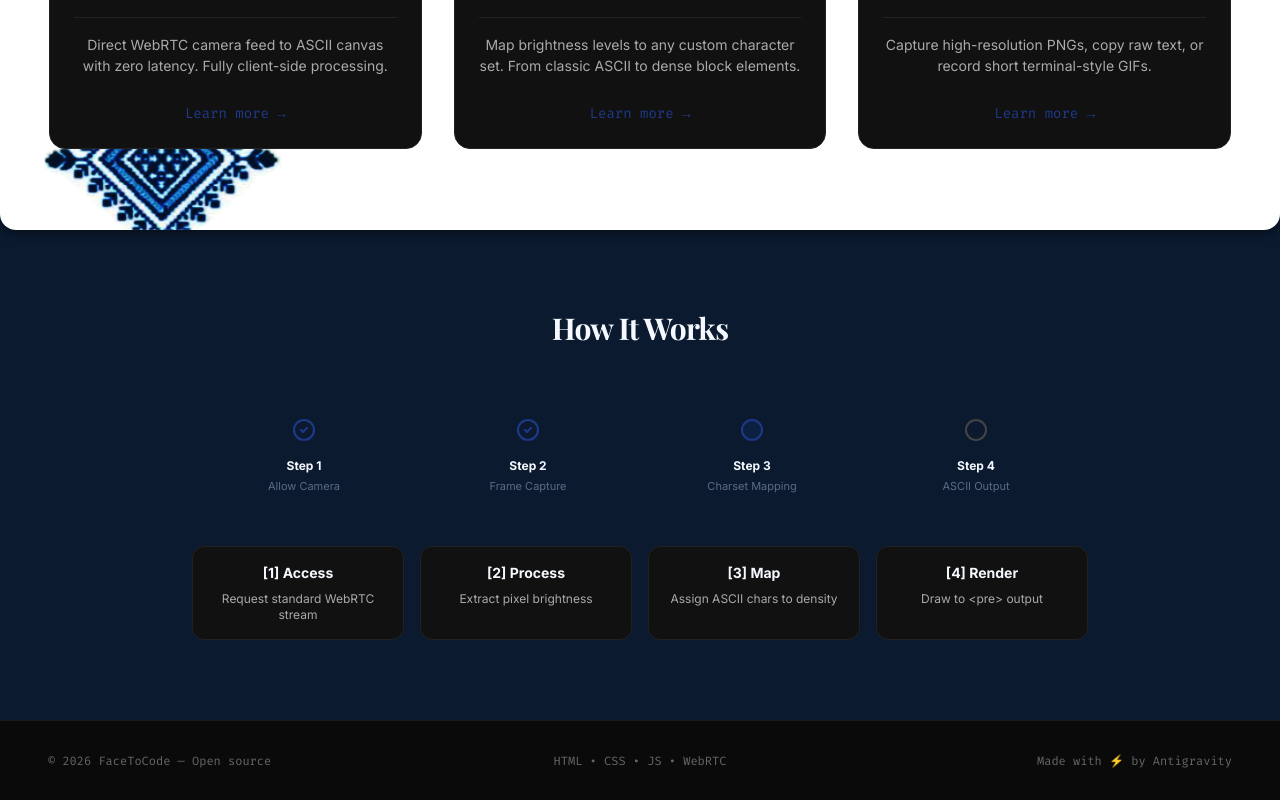
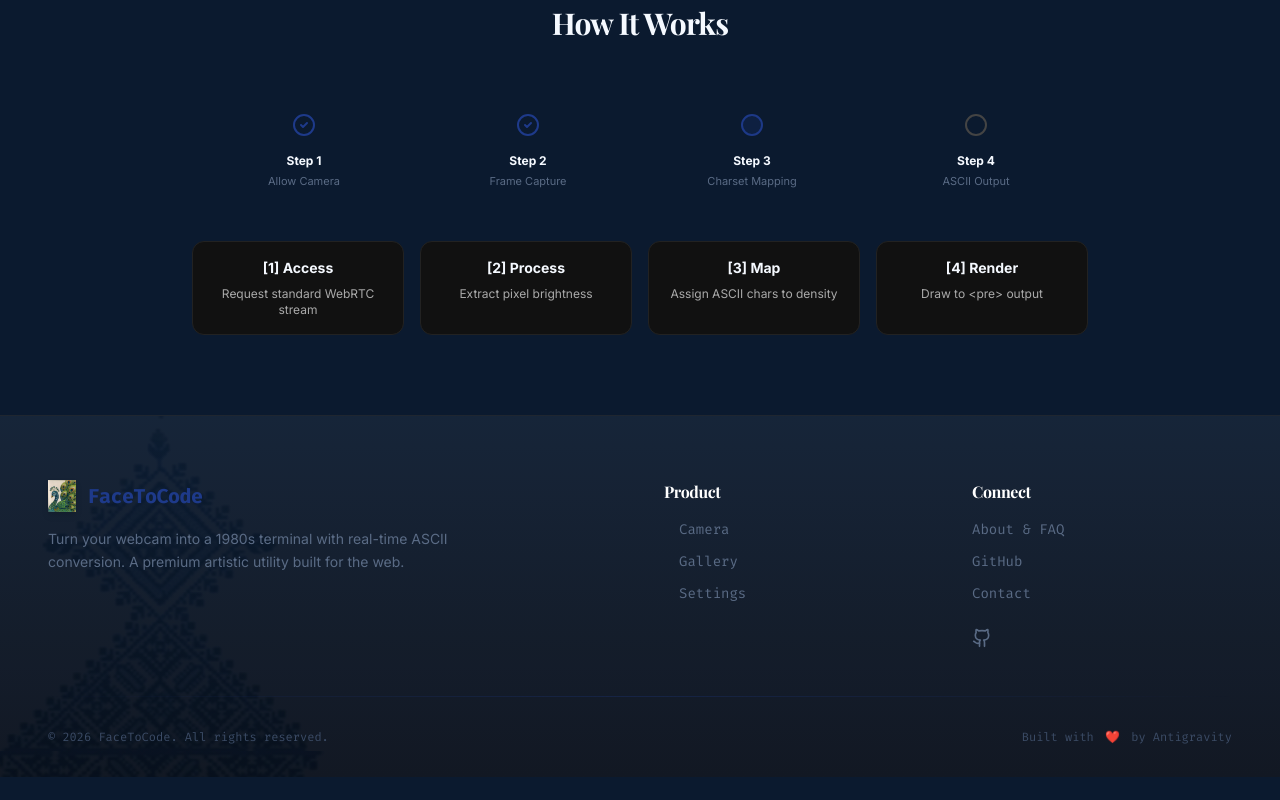
Before and after one commit to RichaBharti0603/FaceToCode, a React (Vite) app: page / in a window 1280 px wide. Shown: the part 1377-2177 px from the top of the page. After the commit the page ends 2154 px from the top, so only its background shows below. Built offline with nearby package versions, Linux system fonts and the light colour scheme.

Commit message:
Photorealistic ASCII = high-resolution sampling + perceptual brightness + fine-grained character mapping + edge-aware contrast

```diff
--- a/App.tsx
+++ b/App.tsx
@@ -4,9 +4,12 @@ import { Settings, Camera, Image as ImageIcon, Info, Github } from 'lucide-react
 
 import { LandingScreen } from './components/LandingScreen';
 import { AsciiCanvas } from './components/AsciiCanvas';
-import { ExploreGallery } from './components/ExploreGallery';
-import { SettingsPanel } from './components/SettingsPanel';
-import { AboutTutorial } from './components/AboutTutorial';
+
+// Lazy load heavy components
+const ExploreGallery = React.lazy(() => import('./components/ExploreGallery').then(module => ({ default: module.ExploreGallery })));
+const SettingsPanel = React.lazy(() => import('./components/SettingsPanel').then(module => ({ default: module.SettingsPanel })));
+const AboutTutorial = React.lazy(() => import('./components/AboutTutorial').then(module => ({ default: module.AboutTutorial })));
+
 
 import logoImg from './assests/images/logo.png';
 
@@ -75,6 +78,7 @@ const App: React.FC = () => {
       <Header />
 
       <main className="flex-1 relative">
+        <React.Suspense fallback={<div className="flex-1 flex items-center justify-center font-mono text-primary text-xl">Loading...</div>}>
           <Routes>
             <Route path="/" element={<LandingScreen />} />
             <Route path="/camera" element={<AsciiCanvas addToast={addToast} />} />
@@ -82,6 +86,7 @@ const App: React.FC = () => {
             <Route path="/settings" element={<SettingsPanel addToast={addToast} />} />
             <Route path="/about" element={<AboutTutorial />} />
           </Routes>
+        </React.Suspense>
       </main>
     </div>
   );
--- a/components/LandingScreen.tsx
+++ b/components/LandingScreen.tsx
@@ -50,7 +50,7 @@ export const LandingScreen: React.FC = () => {
       </nav>
 
       {/* 2. HERO SECTION */}
-      <section className="flex-1 flex flex-col md:flex-row items-center justify-between px-6 lg:px-12 py-20 gap-16 max-w-7xl mx-auto w-full flex-hero">
+      <section className="flex-1 flex flex-col md:flex-row items-center justify-between px-6 lg:px-12 py-10 md:py-0 gap-10 md:gap-16 max-w-7xl mx-auto w-full flex-hero min-h-[calc(100vh-80px)] overflow-hidden">
 
         {/* Left Side: Text & CTA */}
         <div className="flex-1 flex flex-col items-start gap-6 animate-slide-up order-2 md:order-1">
@@ -87,8 +87,8 @@ export const LandingScreen: React.FC = () => {
         </div>
 
         {/* Right Side: Hero Image */}
-        <div className="w-full md:w-[45%] relative order-1 md:order-2 group">
-          <div className="relative rounded-[16px] overflow-hidden shadow-[0_20px_60px_rgba(0,0,0,0.3)]">
+        <div className="w-full md:w-[45%] relative order-1 md:order-2 group hero-content flex items-center justify-center">
+          <div className="relative rounded-[16px] overflow-hidden shadow-[0_20px_60px_rgba(0,0,0,0.3)] w-full max-h-[80vh] flex items-center">
             <img src={heroImg} alt="Hero" className="w-full h-auto object-cover hero-image" />
             <div className="absolute inset-0 bg-[radial-gradient(rgba(199,167,93,0.2),transparent_70%)] mix-blend-screen pointer-events-none"></div>
           </div>
@@ -195,15 +195,59 @@ export const LandingScreen: React.FC = () => {
       </section>
 
       {/* 5. FOOTER */}
-      <footer className="h-[80px] border-t border-[#1a1a1a] bg-[#0a0a0a] flex items-center justify-between px-6 lg:px-12 text-[12px] text-[#666] font-mono w-full">
-        <div className="flex-1 text-left">
-          © 2026 FaceToCode — <a href="#" className="hover:text-primary">Open source</a>
-        </div>
-        <div className="flex-1 text-center hidden md:block">
-          HTML • CSS • JS • WebRTC
-        </div>
-        <div className="flex-1 text-right">
-          Made with <span className="text-primary">⚡</span> by Antigravity
+      <footer className="relative bg-gradient-to-b from-bg-main to-[#060d18] pt-16 pb-8 border-t border-border overflow-hidden">
+        {/* Subtle Background Texture */}
+        <div className="absolute inset-0 opacity-5 pointer-events-none mix-blend-screen bg-[url('/assests/images/download.png')] bg-cover bg-center"></div>
+
+        <div className="max-w-7xl mx-auto px-6 lg:px-12 relative z-10">
+          <div className="grid grid-cols-1 md:grid-cols-4 gap-12 mb-12">
+
+            {/* Logo Column */}
+            <div className="col-span-1 md:col-span-2">
+              <div className="flex items-center gap-3 mb-4">
+                 <img src={logoImg} alt="FaceToCode" className="h-8 drop-shadow-md" />
+                 <span className="font-mono font-bold text-xl text-primary tracking-tight">FaceToCode</span>
+              </div>
+              <p className="text-text-secondary text-sm max-w-md leading-relaxed mb-6">
+                Turn your webcam into a 1980s terminal with real-time ASCII conversion. A premium artistic utility built for the web.
+              </p>
+            </div>
+
+            {/* Product Links */}
+            <div>
+              <h4 className="text-white font-ui font-bold mb-4">Product</h4>
+              <ul className="space-y-3 font-mono text-sm">
+                <li><Link to="/camera" className="text-text-secondary hover:text-accent transition-colors flex items-center gap-2"><span className="text-primary opacity-0 group-hover:opacity-100 transition-opacity">▸</span> Camera</Link></li>
+                <li><Link to="/gallery" className="text-text-secondary hover:text-accent transition-colors flex items-center gap-2"><span className="text-primary opacity-0 group-hover:opacity-100 transition-opacity">▸</span> Gallery</Link></li>
+                <li><Link to="/settings" className="text-text-secondary hover:text-accent transition-colors flex items-center gap-2"><span className="text-primary opacity-0 group-hover:opacity-100 transition-opacity">▸</span> Settings</Link></li>
+              </ul>
+            </div>
+
+            {/* Connect Links */}
+            <div>
+              <h4 className="text-white font-ui font-bold mb-4">Connect</h4>
+              <ul className="space-y-3 font-mono text-sm">
+                <li><Link to="/about" className="text-text-secondary hover:text-accent transition-colors flex items-center gap-2">About & FAQ</Link></li>
+                <li><a href="https://github.com/RichaBharti0603/FaceToCode" target="_blank" rel="noreferrer" className="text-text-secondary hover:text-accent transition-colors flex items-center gap-2">GitHub</a></li>
+                <li><a href="mailto:hello@facetocode.com" className="text-text-secondary hover:text-accent transition-colors flex items-center gap-2">Contact</a></li>
+              </ul>
+
+              <div className="flex items-center gap-4 mt-6">
+                <a href="https://github.com/RichaBharti0603/FaceToCode" target="_blank" rel="noreferrer" className="text-text-secondary hover:text-accent transition-colors">
+                  <Github size={20} />
+                </a>
+              </div>
+            </div>
+
+          </div>
+
+          {/* Divider with Glow */}
+          <div className="h-px w-full bg-gradient-to-r from-transparent via-primary/30 to-transparent mb-8"></div>
+
+          <div className="flex flex-col md:flex-row items-center justify-between font-mono text-xs text-text-muted">
+            <p>© 2026 FaceToCode. All rights reserved.</p>
+            <p className="mt-2 md:mt-0">Built with <span className="text-error mx-1">❤️</span> by Antigravity</p>
+          </div>
         </div>
       </footer>
     </div>
--- a/core/CanvasRenderer.ts
+++ b/core/CanvasRenderer.ts
@@ -50,12 +50,13 @@ export class CanvasRenderer {
       (targetCtx as any).letterSpacing = '1px';
     }
 
-    // Soft glow layer
-    targetCtx.shadowBlur = 5;
+    // Soft glow layer - Reduced blur for clarity
+    targetCtx.shadowBlur = 2;
     targetCtx.shadowColor = 'rgba(199, 167, 93, 0.4)';
 
     // Subtle motion: Micro flicker (simulate CRT shimmer)
-    targetCtx.globalAlpha = Math.random() > 0.95 ? 0.85 : 1.0;
+    const baseFlicker = options.flickerIntensity || 0.05;
+    targetCtx.globalAlpha = Math.random() > (1 - baseFlicker) ? (1 - baseFlicker * 2) : 1.0;
 
     // Color Gradient Rendering (Vertical)
     // top -> #1E3A8A, mid -> #3B82F6, highlight -> #C7A75D
@@ -72,11 +73,16 @@ export class CanvasRenderer {
 
     // Render ASCII Grid
     for (let x = 0; x < gridWidth; x++) {
-      const xPosBase = (x + 0.5) * cellWidth;
+      let xPosBase = (x + 0.5) * cellWidth;
+
       for (let y = 0; y < gridHeight; y++) {
         // Output Refinement: increase line-height slightly by scaling y-spacing
-        // This stretches the text vertically a tiny bit to increase line-height feel
-        const yPosBase = (y + 0.5) * cellHeight * 1.02;
+        let yPosBase = (y + 0.5) * cellHeight * 1.02;
+
+        // Wave Distortion
+        if (options.waveDistortion) {
+          xPosBase += Math.sin(time / 500 + y * 0.1) * (options.waveDistortion * 5);
+        }
 
         const idx = y * gridWidth + x;
         const bVal = frame.brightness[idx];
@@ -85,8 +91,19 @@ export class CanvasRenderer {
 
         const normalized = bVal / 255;
 
+        // Depth Effect: background fade, foreground boost
+        if (options.depthEffect) {
+          if (normalized < 0.3) {
+             targetCtx.globalAlpha = 0.3; // fade background
+          } else {
+             targetCtx.globalAlpha = 1.0; // boost foreground
+          }
+        }
+
         // Edge emphasis: drop characters that are too dark to increase contrast around edges
-        if (normalized < 0.12 && !options.invert) continue;
+        if (normalized < 0.12 && !options.invert) {
+            continue;
+        }
 
         if (options.invert) {
             targetCtx.fillStyle = isColorMode ? '#ffffff' : `rgba(30, 58, 138, ${1 - Math.pow(normalized, 1.1)})`;
--- a/core/FrameProcessor.ts
+++ b/core/FrameProcessor.ts
@@ -47,8 +47,15 @@ export class FrameProcessor {
     processingCtx.scale(-1, 1);
     processingCtx.translate(-cols, 0);
 
-    // Terminal style filtering (Sharper, more contrast)
-    processingCtx.filter = `contrast(${options.contrast}) brightness(${options.brightness})`;
+    // Terminal style filtering + Contrast Boost (+10%)
+    let filterString = `contrast(${options.contrast * 1.1}) brightness(${options.brightness})`;
+
+    // Apply new effects
+    if (options.edgeDetection) filterString += ' invert(1) contrast(200%) grayscale(100%)';
+    if (options.hueShift) filterString += ` hue-rotate(${options.hueShift}deg)`;
+    if (options.warmth) filterString += ` sepia(${options.warmth}%)`;
+
+    processingCtx.filter = filterString;
     processingCtx.drawImage(video, 0, 0, cols, rows);
     processingCtx.filter = 'none';
     processingCtx.restore();
--- a/index.css
+++ b/index.css
@@ -88,6 +88,8 @@
     z-index: -1;
     pointer-events: none;
     mix-blend-mode: soft-light;
+    will-change: transform;
+    transform: translateZ(0);
   }
 
   h1, h2, h3, h4 {
--- a/tailwind.config.js
+++ b/tailwind.config.js
@@ -2,7 +2,9 @@
 export default {
   content: [
     "./index.html",
-    "./**/*.{js,ts,jsx,tsx}"
+    "./*.{js,ts,jsx,tsx}",
+    "./components/**/*.{js,ts,jsx,tsx}",
+    "./core/**/*.{js,ts,jsx,tsx}"
   ],
   theme: {
     extend: {
--- a/vite.config.ts
+++ b/vite.config.ts
@@ -18,6 +18,18 @@ export default defineConfig(({ mode }) => {
         alias: {
           '@': path.resolve(__dirname, '.'),
         }
+      },
+      build: {
+        minify: 'esbuild',
+        rollupOptions: {
+          output: {
+            manualChunks(id) {
+              if (id.includes('node_modules')) {
+                return 'vendor';
+              }
+            }
+          }
+        }
       }
     };
 });
```
Also changed, not shown: components/AsciiCanvas.tsx (+31 -6 lines), types.ts (+8 -1 lines), assests/images/hero.jpg. Lines whose indentation alone changed are shown as unchanged.
